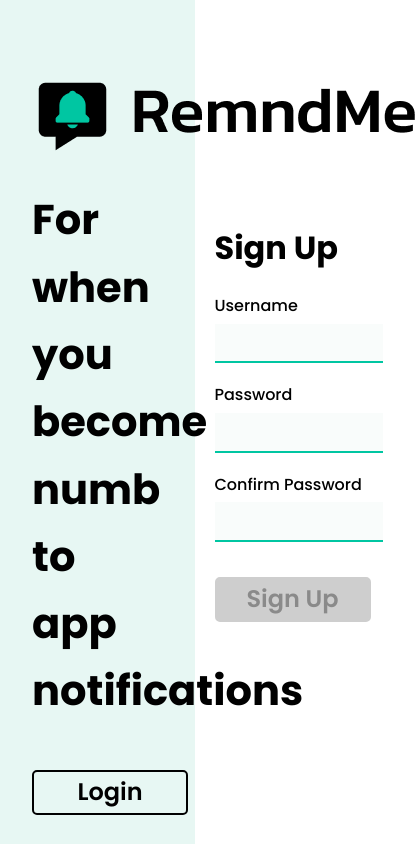
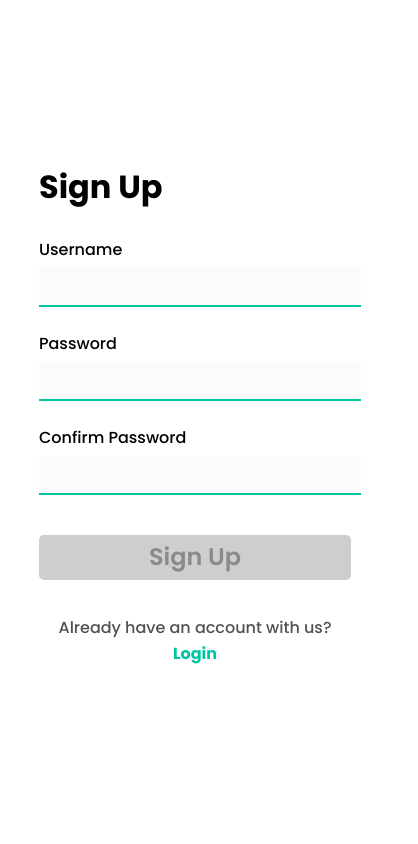
Before and after one commit to bardie1/remnd-me-web-client, a React (Create React App) app: page / in a window 390 px wide. Shown: the whole page, 418 px wide, since content can reach past the window. Built offline with nearby package versions, Linux system fonts and the light colour scheme.

Commit message:
implement sign up

```diff
--- a/src/components/auth/Auth.css
+++ b/src/components/auth/Auth.css
@@ -40,19 +40,22 @@
     width: 50vw;
     height: 100vh;
     display: flex;
+    justify-content: center;
+    align-items: center;
 }
 
 .auth-right-form-header {
     text-align: left;
     font-size: 2rem;
     font-weight: 700;
+    margin-bottom: 1.5rem;
 }
 
 .auth-right > form  {
-    max-height: 400px;
-    height: 80%;
+    height: fit-content;
+    min-height: fit-content;
+    max-height: fit-content;
     width: 80%;
-    margin: auto;
     display: flex;
     flex-direction: column;
     justify-content: space-between;
@@ -62,11 +65,59 @@
     width: 98%;
 }
 
+.auth-right > form .input-group {
+    margin-bottom: 1.5rem;
+}
+
 .auth-right > form > button {
     font-size: 1.5rem;
     margin-top: 1rem;
 }
 
+#form-switch-holder{
+    margin-top: 1.2rem;
+    display: none;
+}
+
+#form-switch-holder p {
+    font-weight: 500;
+    color: rgb(82, 82, 82);
+}
+#form-switch-holder span {
+    font-weight: 700;
+    color: #00C6A2;
+    cursor: pointer;
+}
+
+#form-switch-holder span:hover {
+    text-decoration: underline;
+}
+
 #auth-loader-holder {
     width: 100%;
 }
+
+@media screen and (max-width: 800px) {
+    .auth-left-verbiage {
+        font-size: 2.4rem;
+    }
+
+    .auth-left-logo {
+        margin-left: -30px;
+       transform: scale(0.7);
+    }
+}
+
+@media screen and (max-width: 680px) {
+    .auth-left {
+        display: none;
+    }
+
+    .auth-right {
+        width: 100vw;
+    }
+
+    #form-switch-holder{
+        display: block;
+    }
+}
--- a/src/components/auth/Auth.tsx
+++ b/src/components/auth/Auth.tsx
@@ -10,7 +10,7 @@ import AuthService from "../../services/auth";
 import { AxiosError, AxiosResponse } from 'axios';
 import Loader from '../shared/loader/Loader';
 import InfoCard from '../shared/infoCard/InfoCard';
-const axios = require('axios').default;
+import { User } from '../../models/user';
 
 
 
@@ -44,7 +44,7 @@ const Auth: React.FunctionComponent<IAuthProps> = (props) => {
     useEffect(() => {
         if (username && password) {
             setFormValid(true);
-            if (!loginState && !confirmPassword) {
+            if (!loginState && confirmPassword !== password) {
                 setFormValid(false);
             }
         } else {
@@ -56,8 +56,14 @@ const Auth: React.FunctionComponent<IAuthProps> = (props) => {
 
     const signUp = () => {
         setErrorMessage(null);
-        axios.post("http://localhost:4141/users", {username: username, password: password})
-        .then((res: any) => login()).catch((err:any) => console.log(err.message));
+        setLoading(true);
+        AuthService.signUp(username,password)
+        .then((res: AxiosResponse<User>) => {
+            login();
+        }).catch((error: AxiosError) => {
+            setLoading(false);
+            setErrorMessage(error.response?.data.message)}
+        );
     }
 
     const login = () => {
@@ -118,7 +124,8 @@ const Auth: React.FunctionComponent<IAuthProps> = (props) => {
                 {(loginState) ? 'Login' : 'Sign Up'}
             </div>
             {
-                errorMessage && <InfoCard text={errorMessage} alignment="center" cardType="error" />
+                errorMessage &&
+                    <InfoCard style={{marginBottom: "1rem"}} text={errorMessage} alignment="center" cardType="error" />
             }
             <div className="input-group">
                 <label htmlFor="auth-username">Username</label>
@@ -139,11 +146,19 @@ const Auth: React.FunctionComponent<IAuthProps> = (props) => {
             {
                 loading ?
                 <div id="auth-loader-holder">
-                    <Loader color="green" size="50px"/>
+                    <Loader color="green" size="35px"/>
                 </div>
                 :
                 <button disabled={!formValid ? true : false} className="filled" onClick={e => execute(e)}>{(loginState)? 'Login' : 'Sign Up'}</button>
             }
+            <div id="form-switch-holder">
+                {
+                    loginState ?
+                        <p>Don't have an account? <span onClick={() => changeLoginState()}>Sign Up</span></p>
+                    :
+                        <p>Already have an account with us? <span onClick={() => changeLoginState()}>Login</span></p>
+                }
+            </div>
         </form>
     </div>
 </div>
--- /dev/null
+++ b/src/models/user.ts
@@ -0,0 +1,20 @@
+export class User {
+
+    public constructor(user: User){
+        this.id = user.id;
+        this.externalRef = user.externalRef;
+        this.username = user.username;
+        this.password = user.password;
+        this.role = user.role;
+        this.createdAt = user.createdAt;
+        this.updatedAt = user.updatedAt;
+    }
+
+    id: number | null;
+    externalRef: string | null;
+    username: string | null;
+    password: string | null;
+    role: string | null;
+    createdAt: string | null;
+    updatedAt: string | null;
+}
--- a/src/services/auth.ts
+++ b/src/services/auth.ts
@@ -1,4 +1,6 @@
 
+import { AxiosResponse } from "axios";
+import { User } from "../models/user";
 import Api from "../utils/api"
 
 class AuthService extends Api {
@@ -10,8 +12,17 @@ class AuthService extends Api {
         return this.instance.post("auth/login", {username: username, password: password});
     }
 
-    public signUp = (username: string, password: string): Promise<any> => {
-        return this.instance.post<any>("users", {username: username, password: password});
+    public signUp = (username: string, password: string): Promise<AxiosResponse<User>> => {
+        return this.instance.post<any>("users", {username: username, password: password}, {
+            transformResponse: [(data) => {
+                let dataParsed = JSON.parse(data);
+                if (dataParsed.isError) {
+                    return dataParsed;
+                } else {
+                    return new User(dataParsed);
+                }
+            }],
+        });
     }
 }
 
```
